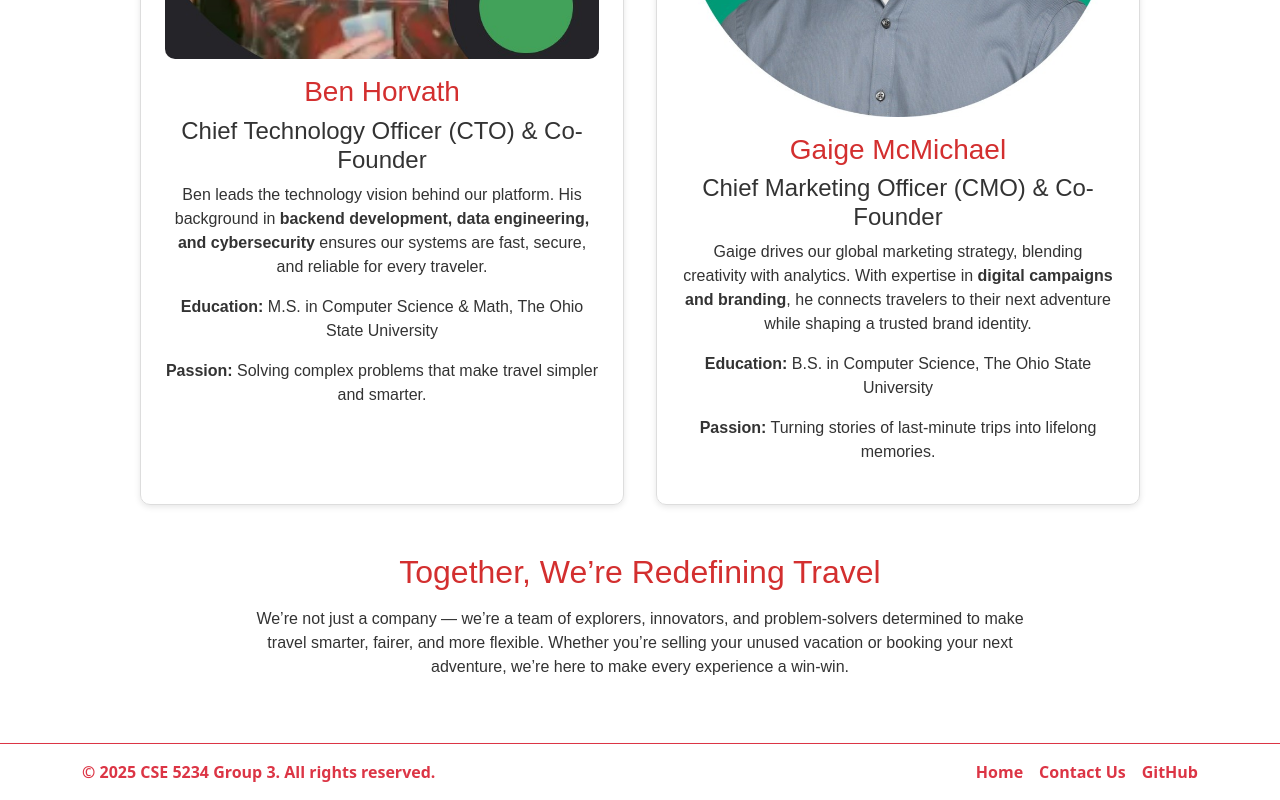
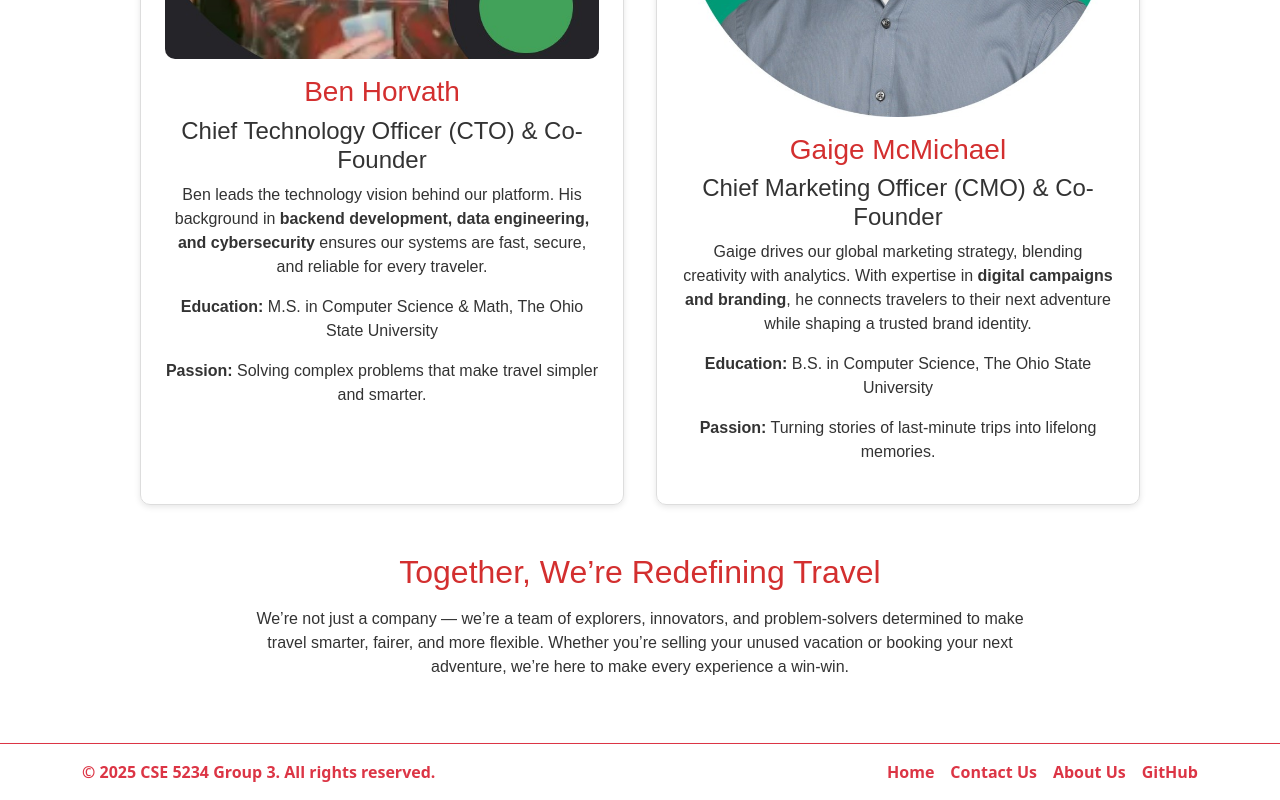
Before and after one commit to Jemin-Gandhi/CSE5234-Project, a React (Create React App) app in the folder website/: page /about in a window 1280 px wide. Shown: the part 2558-3358 px from the top of the page. Built offline with nearby package versions, Linux system fonts and the light colour scheme; the HTML template or start-up script is replaced by a standard one.

Commit message:
added about us to footer

```diff
--- a/website/src/components/Footer.jsx
+++ b/website/src/components/Footer.jsx
@@ -16,6 +16,9 @@ export default function Footer() {
           <Link to="/contact" className="text-danger text-decoration-none fw-semibold">
             Contact Us
           </Link>
+          <Link to="/about" className="text-danger text-decoration-none fw-semibold">
+            About Us
+          </Link>
           <a
             href="https://github.com/Jemin-Gandhi/CSE5234-Project"
             target="_blank"
```
